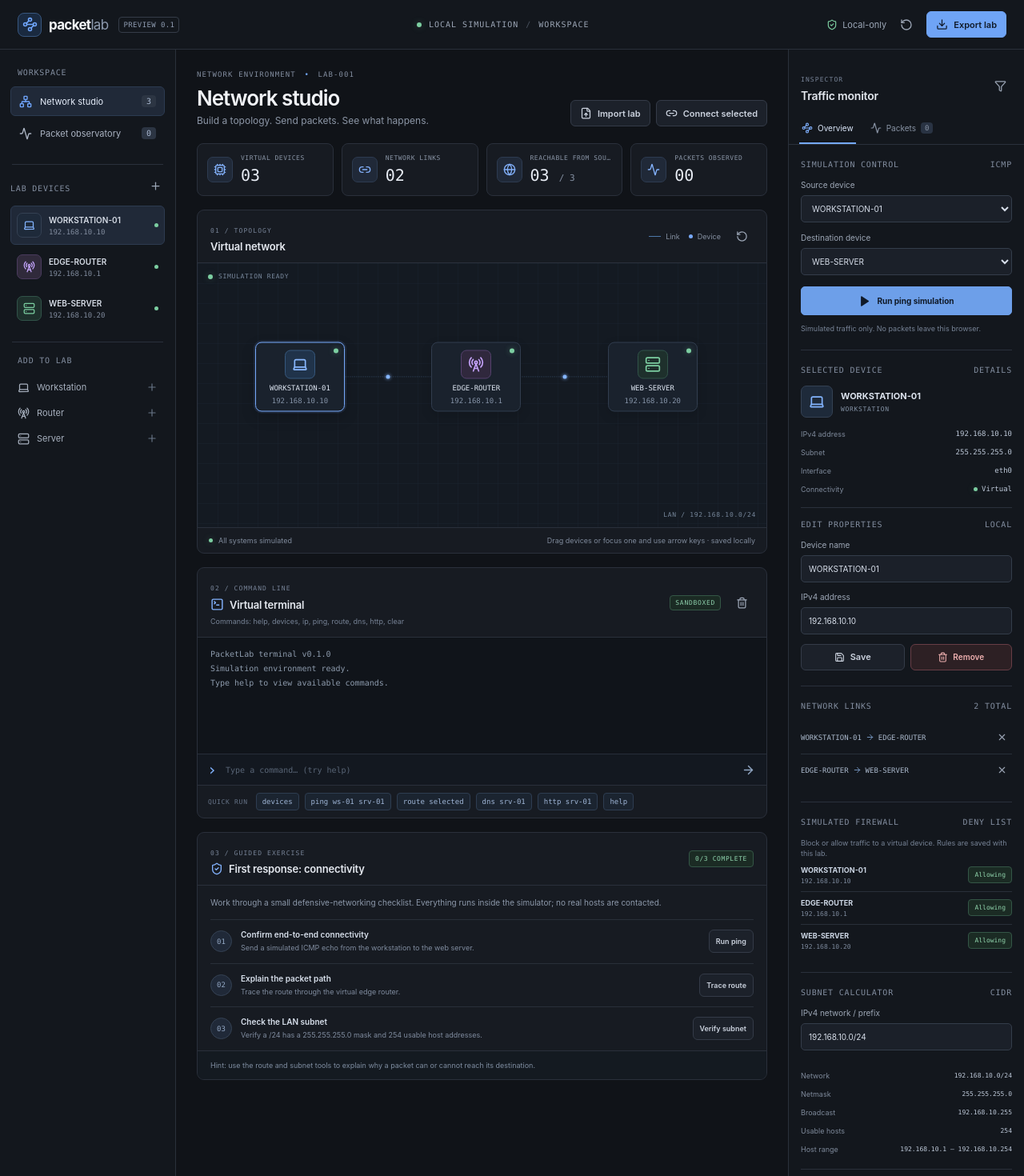
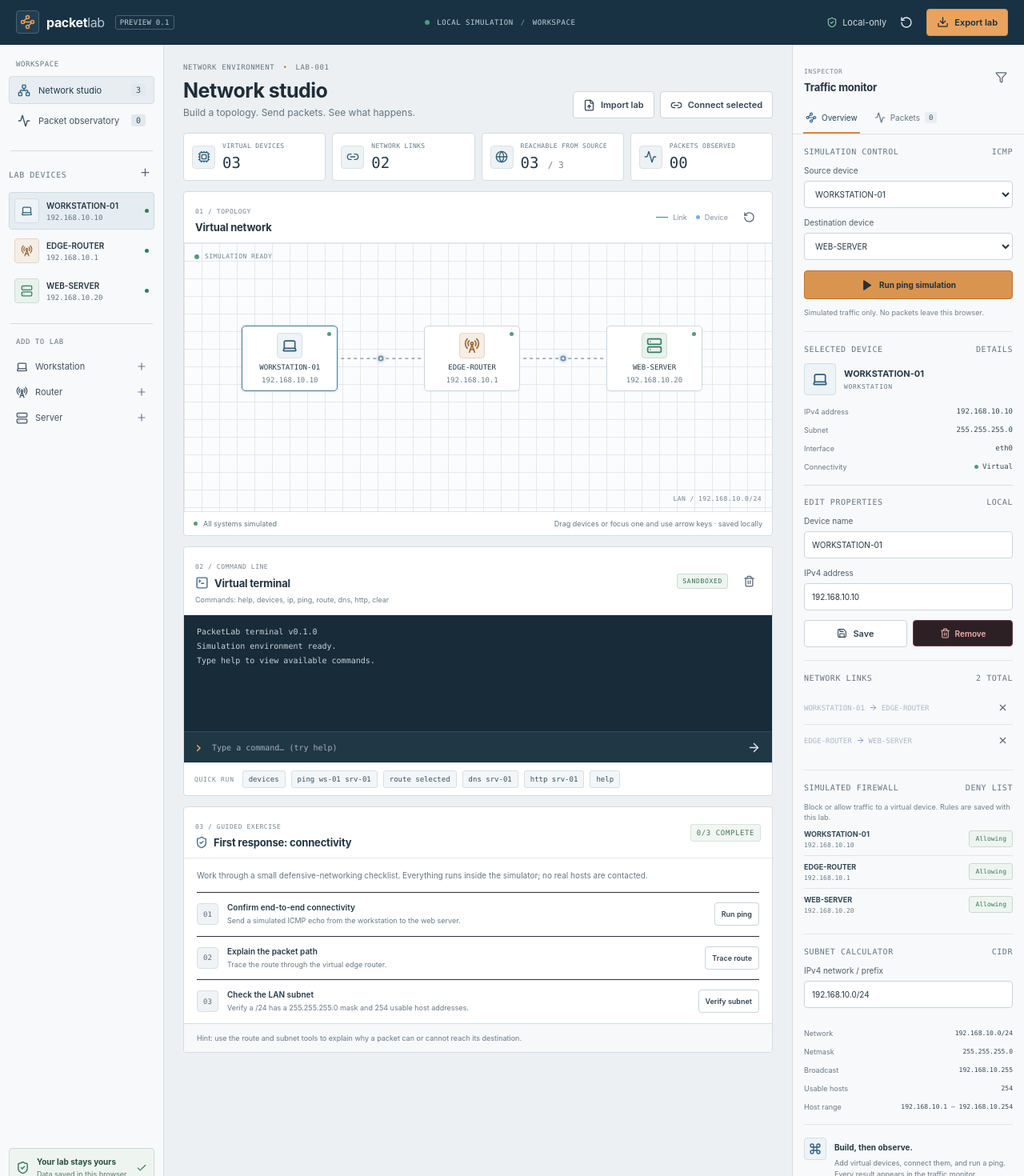
Before and after one commit to TEJAS-MK2/pocketlab, a React (Vite) app: page / in a window 1280 px wide. Shown: the top 1470 px of the page at 80% size. Built offline with nearby package versions, Linux system fonts and the light colour scheme.

Commit message:
style: redesign PacketLab as a practical network utility

```diff
--- a/src/styles.css
+++ b/src/styles.css
@@ -50,3 +50,135 @@
 .firewall-toggle:hover{background:#233d30}
 .firewall-toggle.blocked{border-color:#673d45;background:#302125;color:#edaaaa}
 .firewall-toggle.blocked:hover{background:#43272d}
+
+
+/* Field-tool visual refresh: restrained surfaces, clear hierarchy, zero decorative glow. */
+:root{
+ font-family:Inter,"Segoe UI",system-ui,-apple-system,sans-serif;color:#202b36;background:#edf0f2;
+ font-synthesis:none;text-rendering:optimizeLegibility;-webkit-font-smoothing:antialiased;
+ --bg:#edf0f2;--panel:#fff;--panel2:#f5f7f8;--border:#d5dce2;--muted:#64717d;--text:#202b36;
+ --blue:#2b628a;--green:#347b62;--mono:"SFMono-Regular",Consolas,"Liberation Mono",monospace
+}
+body{background:#edf0f2;color:var(--text)}
+button:focus-visible,input:focus-visible,select:focus-visible{outline:2px solid #2b628a;outline-offset:2px}
+.topbar{height:56px;background:#183244;border-color:#0f2635;padding-inline:20px}
+.brand{color:#f7f8f8;font-size:16px;letter-spacing:-.35px}
+.brand-mark{width:29px;height:29px;border-radius:4px;border-color:#496477;background:#223f52;color:#e3a15e}
+.brand-light{color:#b8c9d2}
+.version{border-color:#486171;border-radius:3px;color:#c1ced5;letter-spacing:.2px;padding:3px 5px}
+.topbar-center{color:#c5d0d6;letter-spacing:.55px;font-size:9px}
+.topbar-divider{color:#8195a0}
+.live-dot,.status-pip{box-shadow:none;background:#559a7d}
+.local-status{color:#d4dde1}.local-status svg{color:#85c4a2}
+.icon-button,.tiny-icon{color:#566473;border-color:transparent;border-radius:4px}
+.topbar .icon-button{color:#e6edf0}
+.icon-button:hover,.tiny-icon:hover{background:#e6ebef;color:#183244}
+.topbar .icon-button:hover{background:#2a475a;color:#fff}
+.primary-button,.secondary-button{height:34px;border-radius:4px;padding:0 12px;font-size:11px}
+.primary-button{background:#e9a35e;border-color:#d99148;color:#1f2b33}
+.primary-button:hover{background:#f0b575}
+.secondary-button{background:#fff;border:1px solid #cbd4dc;color:#344452}
+.secondary-button:hover{background:#f0f4f6;border-color:#9aabb8}
+.workspace{grid-template-columns:205px minmax(380px,1fr) 290px;background:#edf0f2}
+.sidebar,.inspector{background:#f8f9fa}
+.sidebar{padding:19px 11px 11px;border-right-color:#d5dce2}
+.inspector{border-left-color:#d5dce2}
+.section-label,.section-heading,.panel-kicker,.eyebrow{color:#657583;letter-spacing:.55px}
+.section-label{font-size:9px;padding-bottom:10px}
+.nav-item{border-radius:4px;height:35px;color:#425363;font-size:11px}
+.nav-item.active{background:#e7edf1;border-color:#d3dde4;color:#1e3a4d}
+.nav-item.active svg{color:#2b628a}
+.nav-count{background:#e2e8ed;color:#344b5c;border-radius:3px}
+.device-row{border-radius:4px;padding:7px 6px}
+.device-row:hover{background:#edf1f4}
+.device-row.selected{background:#e5edf2;border-color:#ccd9e2}
+.device-icon{border-radius:4px;background:#edf3f7;border-color:#d1dde5;color:#315f7c}
+.device-icon.server,.canvas-device-icon.server{background:#e8f2ed;border-color:#c9dfd2;color:#347b62}
+.device-icon.router,.canvas-device-icon.router{background:#f5eee5;border-color:#e7d5c0;color:#9a6737}
+.device-copy strong{color:#263543;font-size:10px}.device-copy small{color:#647585}
+.add-row{color:#425363;border-radius:4px}.add-row:hover{background:#e8edf1;color:#183244}
+.storage-card{border-color:#cddbd3;background:#eef5f1;border-radius:4px;color:#347b62}
+.storage-card strong{color:#294e3e}.storage-card span{color:#5c786a}.side-foot{color:#7a8791}
+.main-area{padding:23px 24px 30px;max-width:1600px}
+.page-heading{margin-bottom:18px}.eyebrow{font-size:9px;letter-spacing:.6px}.eyebrow span{color:#bf7a3b}
+h1{font-size:25px;letter-spacing:-.5px;font-weight:650;color:#1e2d38}
+.page-heading p{color:#657482}
+.metrics-row{gap:8px;margin-bottom:13px}
+.metric{border-color:#d4dce2;border-radius:4px;background:#fff;padding:11px 10px;gap:9px}
+.metric-icon{width:29px;height:29px;background:#edf2f5;border-color:#d9e1e6;border-radius:4px;color:#315f7c}
+.metric>div>span{color:#677986;letter-spacing:.35px;font-size:8px}
+.metric strong{font-size:19px;color:#243744}.metric strong small{color:#74838e}
+.panel{background:#fff;border-color:#d4dce2;border-radius:4px;margin-bottom:13px;box-shadow:none}
+.panel-header{min-height:56px;padding:11px 14px;border-bottom-color:#e0e5e9}
+.panel-kicker{color:#758591;font-size:8px}
+.panel-header h2,.inspector-header h2{color:#253642;font-size:13px;font-weight:650}
+.panel-header h2 svg{color:#446c85}
+.topology-canvas{height:335px;background:#fbfcfd;isolation:isolate}
+.canvas-grid{background-image:linear-gradient(#dfe5e9 1px,transparent 1px),linear-gradient(90deg,#dfe5e9 1px,transparent 1px);background-size:22px 22px;opacity:.8}
+.link-layer{z-index:0}
+.network-link{stroke:#7891a2;stroke-width:1.2;stroke-dasharray:4 4;vector-effect:non-scaling-stroke}
+.network-link.on-path{stroke:#d28a47;stroke-width:2.3;stroke-dasharray:none}
+.link-node-marker{width:7px;height:7px;background:#fff;border:2px solid #7891a2;box-shadow:none;z-index:1}
+.canvas-device{min-width:120px;border:1px solid #cdd7de;border-radius:5px;background:#fff;padding:8px 10px;box-shadow:0 1px 2px #1d34420a}
+.canvas-device:hover,.canvas-device.is-selected{border-color:#4a7894;box-shadow:0 0 0 2px #4a789418}
+.canvas-device.on-path{border-color:#d28a47}
+.canvas-device-icon{width:32px;height:32px;border-radius:4px;background:#edf3f7;border-color:#d3e0e7;color:#315f7c}
+.canvas-device strong{font-size:9px;color:#263a48}.canvas-device small{font-size:9px;color:#687b88}
+.canvas-device-port{width:5px;height:5px;background:#559a7d;box-shadow:none}
+.canvas-label{color:#748693;letter-spacing:.45px}
+.topology-footer{border-top-color:#e0e5e9;color:#657583;padding:9px 12px}
+.terminal-badge{color:#346c54;border-color:#c9ddcf;background:#edf5f0;border-radius:3px}
+.terminal-output{background:#182b38;color:#c8d5dd}
+.command-line{color:#f0b477}
+.terminal-input{background:#203744;border-top-color:#314b5a}
+.prompt-symbol{color:#e8ad71}.terminal-input input{color:#edf4f7}
+.terminal-input input::placeholder{color:#a2b2bb}
+.terminal-input button{color:#e1e9ed}.terminal-input button:hover{background:#345263}
+.quick-commands{border-top-color:#e1e6ea}.quick-commands>span{color:#7a8993}
+.quick-commands button{color:#344f62;border-color:#d5dfe5;background:#f3f6f8;border-radius:3px}
+.quick-commands button:hover{background:#e6edf2}
+.mission-progress{border-color:#d8e2dc;background:#f1f6f2;color:#47745c;border-radius:3px;font:9px var(--mono);padding:5px 7px}
+.mission-intro{color:#657583}.mission-objective{border-bottom-color:#e3e8eb}
+.mission-check{border-radius:4px;background:#f0f3f5;border-color:#d6dfe4;color:#5b6d79}
+.mission-objective.done .mission-check{color:#317b5d;background:#edf5f0;border-color:#c9dfd1}
+.mission-objective strong{color:#263a48}.mission-objective small{color:#677986}
+.mission-footer{background:#f6f8f9;color:#687987}
+.inspector-header{padding:20px 14px 13px}
+.inspector-tabs{border-bottom-color:#dbe2e7}
+.inspector-tabs button{color:#637481}
+.inspector-tabs button.active{color:#24465c;border-bottom-color:#d18a48}
+.inspector-tabs button.active svg{color:#2b628a}
+.inspector-tabs button span{background:#e9eef2;color:#405665;border-radius:3px}
+.inspector-content{padding-inline:14px}
+.inspector-block{border-bottom-color:#e0e6ea;padding:16px 0}
+.inspector-block .section-heading{margin-bottom:12px}
+.field-label{color:#4e5f6b}
+.inspector select,.property-input{height:34px;padding:0 9px;border:1px solid #cbd5dc;border-radius:4px;background:#fff;color:#253642;font-size:10px}
+.inspector select{margin-bottom:12px}
+.run-button{height:36px;border-color:#b97435;border-radius:4px;background:#d99450;color:#25313a;font-size:10px}
+.run-button:hover{background:#e7a968}.field-hint{color:#71808b;font-size:9px}
+.selected-device strong{color:#263a48}.selected-device>div span{color:#677986}
+.detail-list>div>span{color:#687986}.detail-list strong{color:#354955}
+.detail-ok .status-pip{background:#559a7d}
+.help-icon{border-color:#d4dfe5;background:#edf3f6;color:#315f7c;border-radius:4px}
+.help-block strong{color:#263a48}.help-block p{color:#687986}
+.packet-list{padding-top:15px}.packet-event{border-bottom-color:#e2e7eb}
+.event-top{color:#697b87}.event-status{border-radius:3px}
+.event-status.success{background:#edf5f0;color:#357553}.event-status.failure{background:#fbefec;color:#a34a3a}
+.event-route{color:#415664}.event-route svg{color:#728c9e}
+.packet-event p{color:#586a76}.packet-event time{color:#7a8993}
+.filter-row button{border-color:#d5dfe5;border-radius:3px;background:#f4f6f8;color:#536977}
+.filter-row button.selected{border-color:#9fb3c1;background:#e6eef3;color:#294b60}
+.empty-state{color:#71808b}.empty-state strong{color:#3f5664}
+.link-editor-row{border-bottom-color:#e0e6ea;color:#435865}
+.firewall-rule-row{border-bottom-color:#e0e6ea}.firewall-rule-row strong{color:#334956}
+.firewall-rule-row small{color:#6c7e89}
+.firewall-toggle{border-color:#c9d8cf;border-radius:3px;background:#eef5f0;color:#397657}
+.firewall-toggle.blocked{border-color:#e5c8c2;background:#fbefec;color:#a04739}
+.danger-button{border-radius:4px}
+.inspector-footer{border-top-color:#dbe2e7;background:#f8f9fa;color:#657583}
+.app-footer{border-top-color:#d4dce2;background:#e3e8eb;color:#63737e;letter-spacing:.45px}
+.app-footer svg{color:#347b62}
+@media(min-width:1600px){.workspace{grid-template-columns:220px minmax(500px,1fr) 310px}.main-area{padding-left:30px;padding-right:30px}}
+@media(max-width:720px){.topbar{padding:0 10px}.topbar-actions{gap:5px}.main-area{padding:17px 10px 22px}.metrics-row{gap:6px}.topology-canvas{height:295px}.canvas-device{min-width:98px;padding:7px 6px}.inspector-header{padding:16px 12px 11px}.inspector-tabs{padding-inline:12px}.inspector-content{padding-inline:12px}.panel-header{padding:10px 11px}}
+@media(prefers-reduced-motion:reduce){*,*::before,*::after{scroll-behavior:auto!important;animation-duration:.01ms!important;animation-iteration-count:1!important;transition-duration:.01ms!important}}
```
Also changed, not shown: 1 other file (tests, documents, lock files or other folders).
